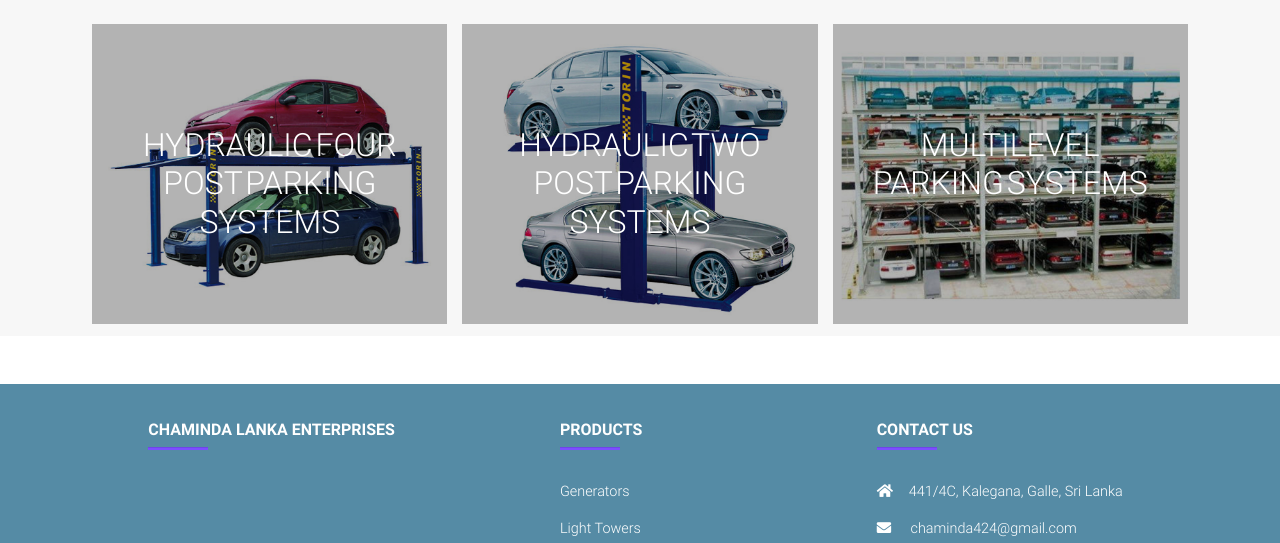
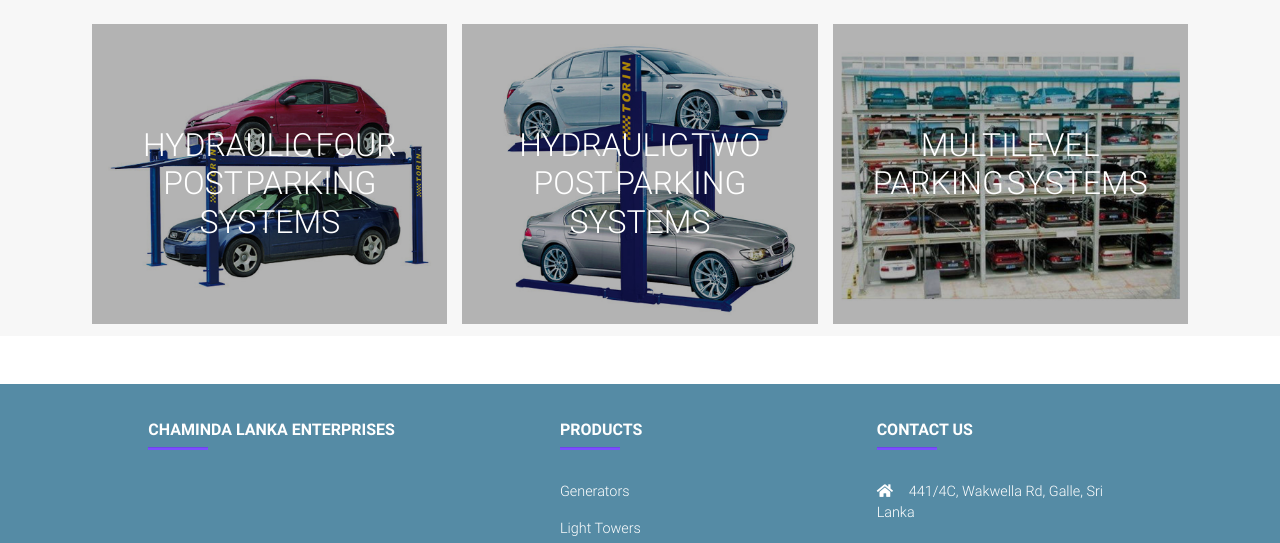
Before and after one commit to pasanMadushan/chamindalankaenterprises, a plain HTML site: page servicestat.html in a window 1280 px wide. Shown: the part 1725-2268 px from the top of the page. Drawn offline with Linux system fonts and the light colour scheme.

Commit message:
Update servicestat.html

```diff
--- a/servicestat.html
+++ b/servicestat.html
@@ -552,7 +552,7 @@
           <h6 class="text-uppercase font-weight-bold">Contact Us</h6>
           <hr class="deep-purple accent-2 mb-4 mt-0 d-inline-block mx-auto" style="width: 60px;">
           <p>
-            <i class="fas fa-home mr-3"></i>441/4C, Kalegana, Galle, Sri Lanka</p>
+            <i class="fas fa-home mr-3"></i>441/4C, Wakwella Rd, Galle, Sri Lanka</p>
           <p>
             <i class="fas fa-envelope mr-3"></i> chaminda424@gmail.com</p>
           <p>
```
